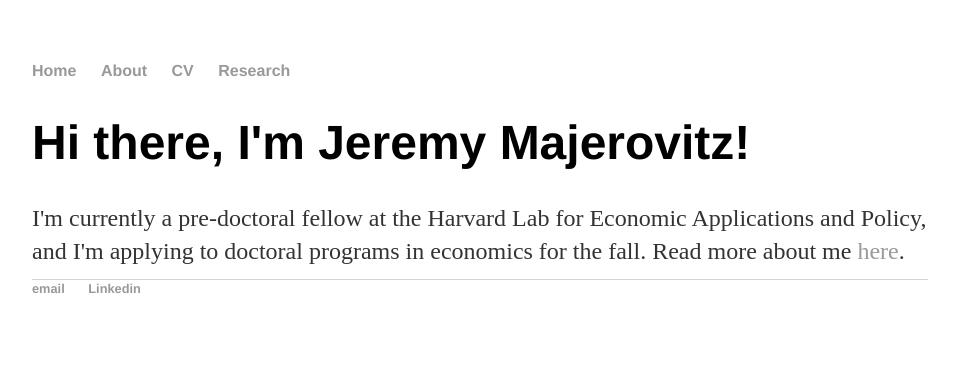
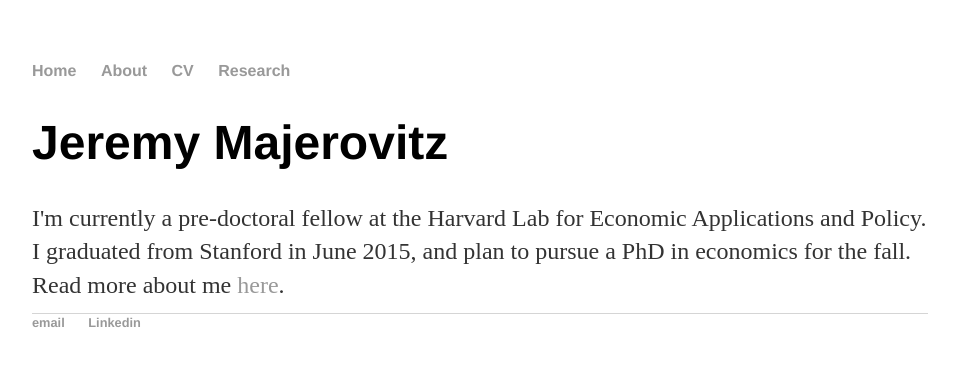
Before and after one commit to jmajic/jmajic.github.io, a Jekyll site: the page built from index.html, in a window 1280 px wide. Shown: the top 366 px of the page, without its empty margins (160-1119 px from the left). Built offline with Jekyll 4.4.1, drawn with Linux system fonts in a browser that asks for light colours.

Commit message:
Update index.html

```diff
--- a/index.html
+++ b/index.html
@@ -3,6 +3,6 @@
 title: Jeremy Majerovitz
 ---
 <div class="blurb">
-	<h1>Hi there, I'm Jeremy Majerovitz!</h1>
-	<p>I'm currently a pre-doctoral fellow at the Harvard Lab for Economic Applications and Policy, and I'm applying to doctoral programs in economics for the fall. Read more about me <a href="/about">here</a>.</p>
+	<h1>Jeremy Majerovitz</h1>
+	<p>I'm currently a pre-doctoral fellow at the Harvard Lab for Economic Applications and Policy. I graduated from Stanford in June 2015, and plan to pursue a PhD in economics for the fall. Read more about me <a href="/about">here</a>.</p>
 </div><!-- /.blurb -->
```
